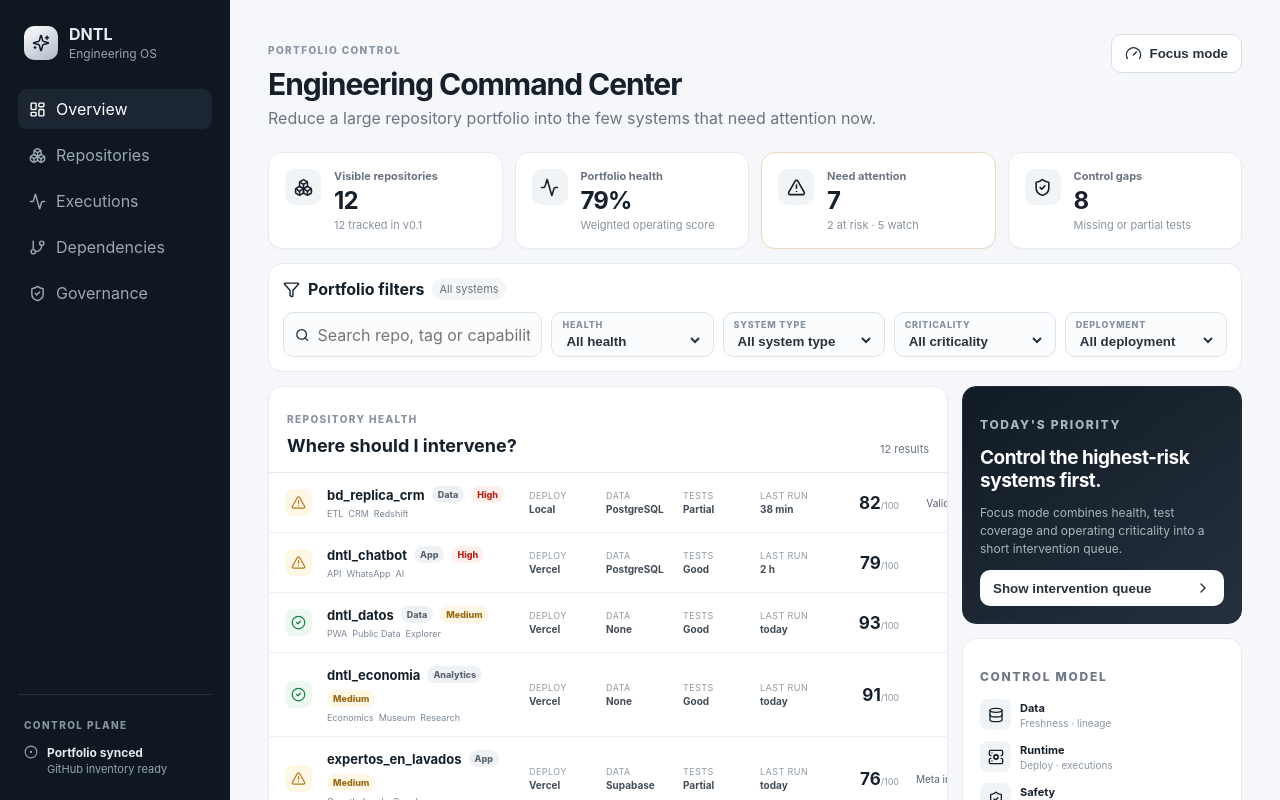
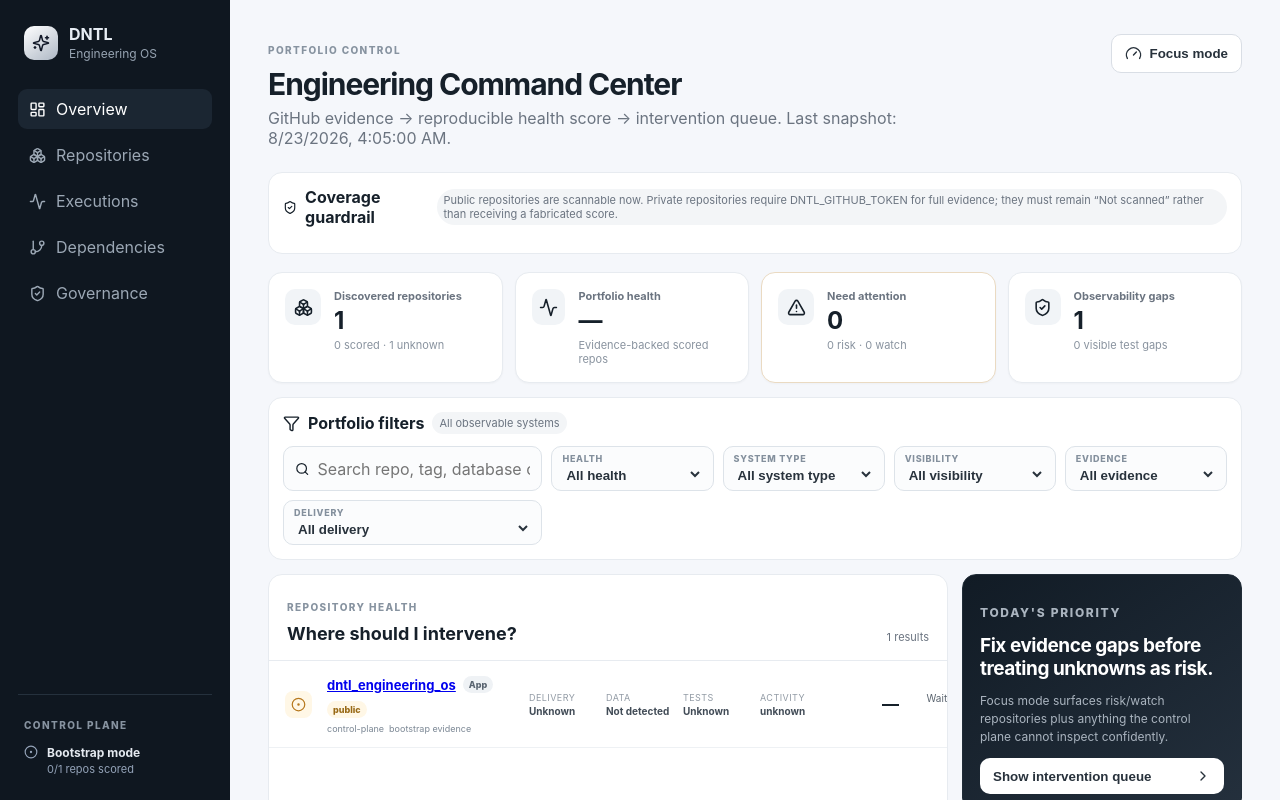
Before and after one commit to dinatalediego/dntl_engineering_os, a Next.js app: page / in a window 1280 px wide. Shown: the top 800 px of the page. Built offline with nearby package versions, Linux system fonts and the light colour scheme.

Commit message:
feat: drive dashboard from automated inventory snapshot

```diff
--- a/app/page.tsx
+++ b/app/page.tsx
@@ -20,73 +20,72 @@ import {
   TriangleAlert,
   X,
 } from "lucide-react";
+import inventory from "../data/inventory.json";
 
-type Health = "healthy" | "watch" | "risk";
-type SystemType = "Data" | "App" | "ML" | "Analytics" | "Automation";
-type Deployment = "Vercel" | "Local" | "GitHub" | "Not deployed";
-type Criticality = "High" | "Medium" | "Low";
+type Health = "healthy" | "watch" | "risk" | "unknown";
+type Repo = (typeof inventory.repositories)[number];
 
-type Repo = {
-  name: string;
-  type: SystemType;
-  health: Health;
-  score: number;
-  criticality: Criticality;
-  deployment: Deployment;
-  database: string;
-  tests: "Good" | "Partial" | "Missing";
-  lastRun: string;
-  attention: string;
-  tags: string[];
+const repos = inventory.repositories as Repo[];
+
+const statusMeta: Record<Health, { label: string; icon: typeof CheckCircle2; css: string }> = {
+  healthy: { label: "Healthy", icon: CheckCircle2, css: "healthy" },
+  watch: { label: "Watch", icon: AlertTriangle, css: "watch" },
+  risk: { label: "At risk", icon: TriangleAlert, css: "risk" },
+  unknown: { label: "Not scanned", icon: CircleDot, css: "watch" },
 };
 
-const repos: Repo[] = [
-  { name: "bd_replica_crm", type: "Data", health: "watch", score: 82, criticality: "High", deployment: "Local", database: "PostgreSQL", tests: "Partial", lastRun: "38 min", attention: "Validate replica freshness", tags: ["ETL", "CRM", "Redshift"] },
-  { name: "dntl_chatbot", type: "App", health: "watch", score: 79, criticality: "High", deployment: "Vercel", database: "PostgreSQL", tests: "Good", lastRun: "2 h", attention: "Webhook integration pending", tags: ["API", "WhatsApp", "AI"] },
-  { name: "dntl_datos", type: "Data", health: "healthy", score: 93, criticality: "Medium", deployment: "Vercel", database: "None", tests: "Good", lastRun: "today", attention: "No blockers", tags: ["PWA", "Public Data", "Explorer"] },
-  { name: "dntl_economia", type: "Analytics", health: "healthy", score: 91, criticality: "Medium", deployment: "Vercel", database: "None", tests: "Good", lastRun: "today", attention: "No blockers", tags: ["Economics", "Museum", "Research"] },
-  { name: "expertos_en_lavados", type: "App", health: "watch", score: 76, criticality: "Medium", deployment: "Vercel", database: "Supabase", tests: "Partial", lastRun: "today", attention: "Meta integration incomplete", tags: ["Growth", "Leads", "Supabase"] },
-  { name: "limpia-fast", type: "App", health: "healthy", score: 88, criticality: "Medium", deployment: "Vercel", database: "None", tests: "Partial", lastRun: "today", attention: "Add conversion telemetry", tags: ["Landing", "Leads", "Marketing"] },
-  { name: "pricing-regression-lab", type: "ML", health: "risk", score: 63, criticality: "High", deployment: "Not deployed", database: "PostgreSQL", tests: "Missing", lastRun: "12 d", attention: "No production contract", tags: ["Pricing", "ML", "Experiment"] },
-  { name: "ml_redshift", type: "ML", health: "watch", score: 71, criticality: "High", deployment: "Local", database: "Redshift", tests: "Partial", lastRun: "5 d", attention: "Model monitoring missing", tags: ["ML", "Redshift", "Scoring"] },
-  { name: "precios-nexo-sperant-etl", type: "Automation", health: "healthy", score: 90, criticality: "High", deployment: "GitHub", database: "None", tests: "Good", lastRun: "1 d", attention: "No blockers", tags: ["ETL", "Pricing", "Sperant"] },
-  { name: "cygnusbi-reportes-comerciales", type: "Analytics", health: "watch", score: 74, criticality: "High", deployment: "Not deployed", database: "Redshift", tests: "Missing", lastRun: "8 d", attention: "Manual reporting dependency", tags: ["Power BI", "CRM", "Reporting"] },
-  { name: "MetricHouse", type: "Analytics", health: "healthy", score: 86, criticality: "Medium", deployment: "GitHub", database: "None", tests: "Partial", lastRun: "4 d", attention: "No blockers", tags: ["Metrics", "BI", "Real Estate"] },
-  { name: "real-estate-recommender", type: "ML", health: "risk", score: 58, criticality: "Medium", deployment: "Not deployed", database: "None", tests: "Missing", lastRun: "21 d", attention: "Large repo; no operating path", tags: ["ML", "Real Estate", "Recommender"] },
-];
+function unique(values: string[]) {
+  return ["All", ...Array.from(new Set(values.filter(Boolean))).sort()];
+}
 
-const statusMeta = {
-  healthy: { label: "Healthy", icon: CheckCircle2 },
-  watch: { label: "Watch", icon: AlertTriangle },
-  risk: { label: "At risk", icon: TriangleAlert },
-};
+function ageLabel(value: string | null) {
+  if (!value) return "unknown";
+  const ms = Date.now() - new Date(value).getTime();
+  const days = Math.max(0, Math.floor(ms / 86400000));
+  if (days === 0) return "today";
+  if (days === 1) return "1 day";
+  if (days < 30) return `${days} days`;
+  const months = Math.floor(days / 30);
+  return `${months} mo`;
+}
 
 export default function Dashboard() {
   const [query, setQuery] = useState("");
   const [health, setHealth] = useState("All");
   const [type, setType] = useState("All");
-  const [criticality, setCriticality] = useState("All");
+  const [visibility, setVisibility] = useState("All");
+  const [observability, setObservability] = useState("All");
   const [deployment, setDeployment] = useState("All");
   const [focus, setFocus] = useState(false);
 
+  const healthOptions = unique(repos.map((r) => r.health));
+  const typeOptions = unique(repos.map((r) => r.type));
+  const visibilityOptions = unique(repos.map((r) => r.visibility));
+  const deploymentOptions = unique(repos.map((r) => r.deployment));
+
   const filtered = useMemo(() => repos.filter((repo) => {
-    const matchesQuery = repo.name.toLowerCase().includes(query.toLowerCase()) || repo.tags.some(t => t.toLowerCase().includes(query.toLowerCase()));
+    const haystack = `${repo.name} ${repo.fullName} ${(repo.tags || []).join(" ")} ${repo.type} ${repo.database}`.toLowerCase();
+    const matchesQuery = haystack.includes(query.toLowerCase());
     const matchesHealth = health === "All" || repo.health === health;
     const matchesType = type === "All" || repo.type === type;
-    const matchesCriticality = criticality === "All" || repo.criticality === criticality;
+    const matchesVisibility = visibility === "All" || repo.visibility === visibility;
+    const coverage = repo.evidence?.coverage || "unknown";
+    const matchesObservability = observability === "All" || coverage === observability;
     const matchesDeployment = deployment === "All" || repo.deployment === deployment;
-    const matchesFocus = !focus || repo.health !== "healthy" || repo.tests !== "Good";
-    return matchesQuery && matchesHealth && matchesType && matchesCriticality && matchesDeployment && matchesFocus;
-  }), [query, health, type, criticality, deployment, focus]);
+    const matchesFocus = !focus || repo.health === "risk" || repo.health === "watch" || repo.health === "unknown" || repo.tests === "Missing";
+    return matchesQuery && matchesHealth && matchesType && matchesVisibility && matchesObservability && matchesDeployment && matchesFocus;
+  }), [query, health, type, visibility, observability, deployment, focus]);
 
-  const activeFilters = [health, type, criticality, deployment].filter(v => v !== "All").length + (focus ? 1 : 0);
-  const avgScore = Math.round(filtered.reduce((sum, r) => sum + r.score, 0) / Math.max(filtered.length, 1));
+  const activeFilters = [health, type, visibility, observability, deployment].filter(v => v !== "All").length + (focus ? 1 : 0);
+  const scoredVisible = filtered.filter((r) => typeof r.score === "number");
+  const avgScore = scoredVisible.length ? Math.round(scoredVisible.reduce((sum, r) => sum + (r.score || 0), 0) / scoredVisible.length) : null;
   const riskCount = filtered.filter(r => r.health === "risk").length;
   const watchCount = filtered.filter(r => r.health === "watch").length;
-  const testGaps = filtered.filter(r => r.tests !== "Good").length;
+  const unknownCount = filtered.filter(r => r.health === "unknown").length;
+  const testGaps = filtered.filter(r => r.tests === "Missing").length;
 
   const clearFilters = () => {
-    setHealth("All"); setType("All"); setCriticality("All"); setDeployment("All"); setFocus(false); setQuery("");
+    setHealth("All"); setType("All"); setVisibility("All"); setObservability("All"); setDeployment("All"); setFocus(false); setQuery("");
   };
 
   return (
@@ -102,31 +101,38 @@ export default function Dashboard() {
         </nav>
         <div className="sidebar-foot">
           <span className="tiny-label">CONTROL PLANE</span>
-          <div className="sync"><CircleDot size={14}/><div><strong>Portfolio synced</strong><span>GitHub inventory ready</span></div></div>
+          <div className="sync"><CircleDot size={14}/><div><strong>{inventory.source === "github-api" ? "Inventory generated" : "Bootstrap mode"}</strong><span>{inventory.coverage.scored}/{inventory.coverage.discovered} repos scored</span></div></div>
         </div>
       </aside>
 
       <section className="content">
         <header className="topbar">
-          <div><p className="eyebrow">PORTFOLIO CONTROL</p><h1>Engineering Command Center</h1><p className="subhead">Reduce a large repository portfolio into the few systems that need attention now.</p></div>
+          <div><p className="eyebrow">PORTFOLIO CONTROL</p><h1>Engineering Command Center</h1><p className="subhead">GitHub evidence → reproducible health score → intervention queue. Last snapshot: {new Date(inventory.generatedAt).toLocaleString()}.</p></div>
           <button className="focus-btn" onClick={() => setFocus(!focus)}><Gauge size={17}/>{focus ? "Showing attention only" : "Focus mode"}</button>
         </header>
 
+        {!inventory.fullPrivateCoverage && (
+          <section className="filter-panel" style={{ marginBottom: 18 }}>
+            <div className="filter-heading"><div><ShieldCheck size={17}/><strong>Coverage guardrail</strong><span>Public repositories are scannable now. Private repositories require DNTL_GITHUB_TOKEN for full evidence; they must remain “Not scanned” rather than receiving a fabricated score.</span></div></div>
+          </section>
+        )}
+
         <section className="metrics-grid">
-          <Metric label="Visible repositories" value={filtered.length} detail={`${repos.length} tracked in v0.1`} icon={<Boxes size={19}/>} />
-          <Metric label="Portfolio health" value={`${avgScore}%`} detail="Weighted operating score" icon={<Activity size={19}/>} />
-          <Metric label="Need attention" value={riskCount + watchCount} detail={`${riskCount} at risk · ${watchCount} watch`} icon={<AlertTriangle size={19}/>} warn />
-          <Metric label="Control gaps" value={testGaps} detail="Missing or partial tests" icon={<ShieldCheck size={19}/>} />
+          <Metric label="Discovered repositories" value={inventory.coverage.discovered} detail={`${inventory.coverage.scored} scored · ${inventory.coverage.unknown} unknown`} icon={<Boxes size={19}/>} />
+          <Metric label="Portfolio health" value={avgScore === null ? "—" : `${avgScore}%`} detail="Evidence-backed scored repos" icon={<Activity size={19}/>} />
+          <Metric label="Need attention" value={riskCount + watchCount} detail={`${riskCount} risk · ${watchCount} watch`} icon={<AlertTriangle size={19}/>} warn />
+          <Metric label="Observability gaps" value={unknownCount} detail={`${testGaps} visible test gaps`} icon={<ShieldCheck size={19}/>} />
         </section>
 
         <section className="filter-panel">
-          <div className="filter-heading"><div><Filter size={17}/><strong>Portfolio filters</strong><span>{activeFilters ? `${activeFilters} active` : "All systems"}</span></div>{activeFilters > 0 || query ? <button onClick={clearFilters}><X size={14}/>Clear</button> : null}</div>
+          <div className="filter-heading"><div><Filter size={17}/><strong>Portfolio filters</strong><span>{activeFilters ? `${activeFilters} active` : "All observable systems"}</span></div>{activeFilters > 0 || query ? <button onClick={clearFilters}><X size={14}/>Clear</button> : null}</div>
           <div className="filter-grid">
-            <label className="search-box"><Search size={16}/><input value={query} onChange={e => setQuery(e.target.value)} placeholder="Search repo, tag or capability…" /></label>
-            <Select label="Health" value={health} onChange={setHealth} options={["All", "healthy", "watch", "risk"]} />
-            <Select label="System type" value={type} onChange={setType} options={["All", "Data", "App", "ML", "Analytics", "Automation"]} />
-            <Select label="Criticality" value={criticality} onChange={setCriticality} options={["All", "High", "Medium", "Low"]} />
-            <Select label="Deployment" value={deployment} onChange={setDeployment} options={["All", "Vercel", "Local", "GitHub", "Not deployed"]} />
+            <label className="search-box"><Search size={16}/><input value={query} onChange={e => setQuery(e.target.value)} placeholder="Search repo, tag, database or capability…" /></label>
+            <Select label="Health" value={health} onChange={setHealth} options={healthOptions} />
+            <Select label="System type" value={type} onChange={setType} options={typeOptions} />
+            <Select label="Visibility" value={visibility} onChange={setVisibility} options={visibilityOptions} />
+            <Select label="Evidence" value={observability} onChange={setObservability} options={unique(repos.map(r => r.evidence?.coverage || "unknown"))} />
+            <Select label="Delivery" value={deployment} onChange={setDeployment} options={deploymentOptions} />
           </div>
         </section>
 
@@ -135,14 +141,15 @@ export default function Dashboard() {
             <div className="card-head"><div><p className="eyebrow">REPOSITORY HEALTH</p><h2>Where should I intervene?</h2></div><span>{filtered.length} results</span></div>
             <div className="repo-list">
               {filtered.map(repo => {
-                const StatusIcon = statusMeta[repo.health].icon;
+                const meta = statusMeta[(repo.health as Health) || "unknown"] || statusMeta.unknown;
+                const StatusIcon = meta.icon;
                 return (
-                  <article className="repo-row" key={repo.name}>
-                    <div className={`status-dot ${repo.health}`}><StatusIcon size={15}/></div>
-                    <div className="repo-main"><div className="repo-title"><strong>{repo.name}</strong><span className="type-badge">{repo.type}</span><span className={`criticality ${repo.criticality.toLowerCase()}`}>{repo.criticality}</span></div><div className="tags">{repo.tags.map(tag => <span key={tag}>{tag}</span>)}</div></div>
-                    <div className="repo-meta"><span>Deploy<strong>{repo.deployment}</strong></span><span>Data<strong>{repo.database}</strong></span><span>Tests<strong>{repo.tests}</strong></span><span>Last run<strong>{repo.lastRun}</strong></span></div>
-                    <div className="score"><strong>{repo.score}</strong><span>/100</span></div>
-                    <div className="attention"><span>{repo.attention}</span><ChevronRight size={16}/></div>
+                  <article className="repo-row" key={repo.fullName}>
+                    <div className={`status-dot ${meta.css}`} title={meta.label}><StatusIcon size={15}/></div>
+                    <div className="repo-main"><div className="repo-title"><a href={repo.url} target="_blank" rel="noreferrer"><strong>{repo.name}</strong></a><span className="type-badge">{repo.type}</span><span className={`criticality ${repo.visibility === "private" ? "high" : "medium"}`}>{repo.visibility}</span></div><div className="tags">{(repo.tags || []).slice(0, 4).map(tag => <span key={tag}>{tag}</span>)}<span>{repo.evidence?.coverage || "unknown"} evidence</span></div></div>
+                    <div className="repo-meta"><span>Delivery<strong>{repo.deployment}</strong></span><span>Data<strong>{repo.database}</strong></span><span>Tests<strong>{repo.tests}</strong></span><span>Activity<strong>{ageLabel(repo.lastActivity)}</strong></span></div>
+                    <div className="score"><strong>{typeof repo.score === "number" ? repo.score : "—"}</strong><span>{typeof repo.score === "number" ? "/100" : ""}</span></div>
+                    <div className="attention"><span>{repo.attention?.[0] || "No signal"}</span><ChevronRight size={16}/></div>
                   </article>
                 );
               })}
@@ -151,9 +158,9 @@ export default function Dashboard() {
           </div>
 
           <aside className="right-rail">
-            <div className="rail-card priority-card"><p className="eyebrow">TODAY'S PRIORITY</p><h3>Control the highest-risk systems first.</h3><p>Focus mode combines health, test coverage and operating criticality into a short intervention queue.</p><button onClick={() => setFocus(true)}>Show intervention queue<ChevronRight size={16}/></button></div>
-            <div className="rail-card"><p className="eyebrow">CONTROL MODEL</p><div className="control-flow"><Flow icon={<Database size={16}/>} title="Data" detail="Freshness · lineage"/><Flow icon={<ServerCog size={16}/>} title="Runtime" detail="Deploy · executions"/><Flow icon={<ShieldCheck size={16}/>} title="Safety" detail="Tests · rollback"/><Flow icon={<Gauge size={16}/>} title="Decision" detail="Health · priority"/></div></div>
-            <div className="rail-card"><p className="eyebrow">NEXT SIGNALS</p><ul className="signal-list"><li><span className="signal risk"></span>Schema drift detected</li><li><span className="signal watch"></span>Manual dependency remains</li><li><span className="signal good"></span>No exposed secrets detected</li></ul></div>
+            <div className="rail-card priority-card"><p className="eyebrow">TODAY&apos;S PRIORITY</p><h3>Fix evidence gaps before treating unknowns as risk.</h3><p>Focus mode surfaces risk/watch repositories plus anything the control plane cannot inspect confidently.</p><button onClick={() => setFocus(true)}>Show intervention queue<ChevronRight size={16}/></button></div>
+            <div className="rail-card"><p className="eyebrow">HEALTH SCORE v1</p><div className="control-flow"><Flow icon={<Activity size={16}/>} title="Freshness · 25" detail="Recent repository activity"/><Flow icon={<Database size={16}/>} title="Docs + Ops · 25" detail="README · runtime manifest"/><Flow icon={<ServerCog size={16}/>} title="Automation · 20" detail="GitHub Actions workflows"/><Flow icon={<ShieldCheck size={16}/>} title="Tests + Hygiene · 30" detail="Tests · archive · env files"/></div></div>
+            <div className="rail-card"><p className="eyebrow">SCAN COVERAGE</p><ul className="signal-list"><li><span className="signal good"></span>{inventory.coverage.scored} evidence-backed scores</li><li><span className="signal watch"></span>{inventory.coverage.unknown} repositories not fully observable</li><li><span className="signal risk"></span>{testGaps} visible repositories missing tests</li></ul></div>
           </aside>
         </section>
       </section>
```
